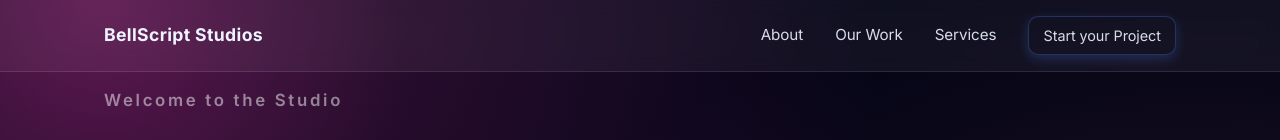
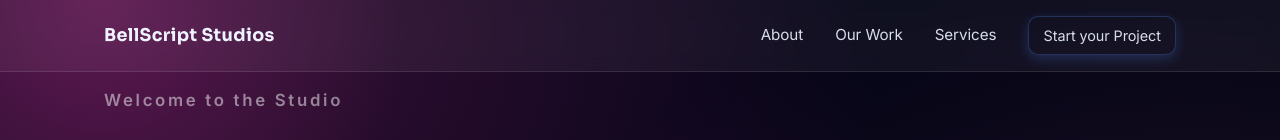
Before and after one commit to BellScriptStudios/bellscript-v2, a Next.js app: page / in a window 1280 px wide. Shown: the top 140 px of the page. Built offline with nearby package versions, Linux system fonts and the light colour scheme; no server answers.

Commit message:
feat: Update font-family for logo in Header component for improved typography

```diff
--- a/src/app/Styles/Header.module.css
+++ b/src/app/Styles/Header.module.css
@@ -19,6 +19,8 @@
 }
 
 .logo {
+  font-family: var(--font-sora), system-ui, -apple-system, BlinkMacSystemFont,
+    "Segoe UI", sans-serif;
   font-size: 1.1rem;
   font-weight: 700;
   letter-spacing: 0.02em;
```
